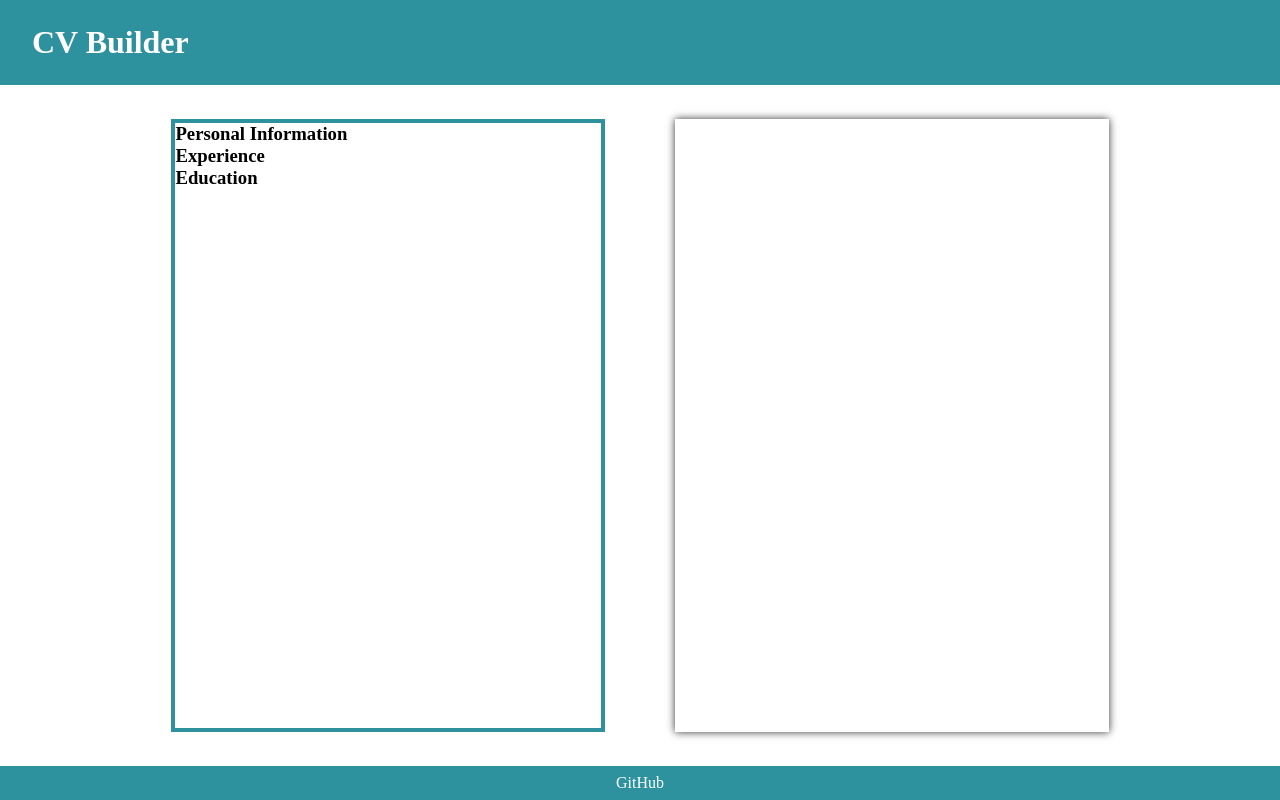
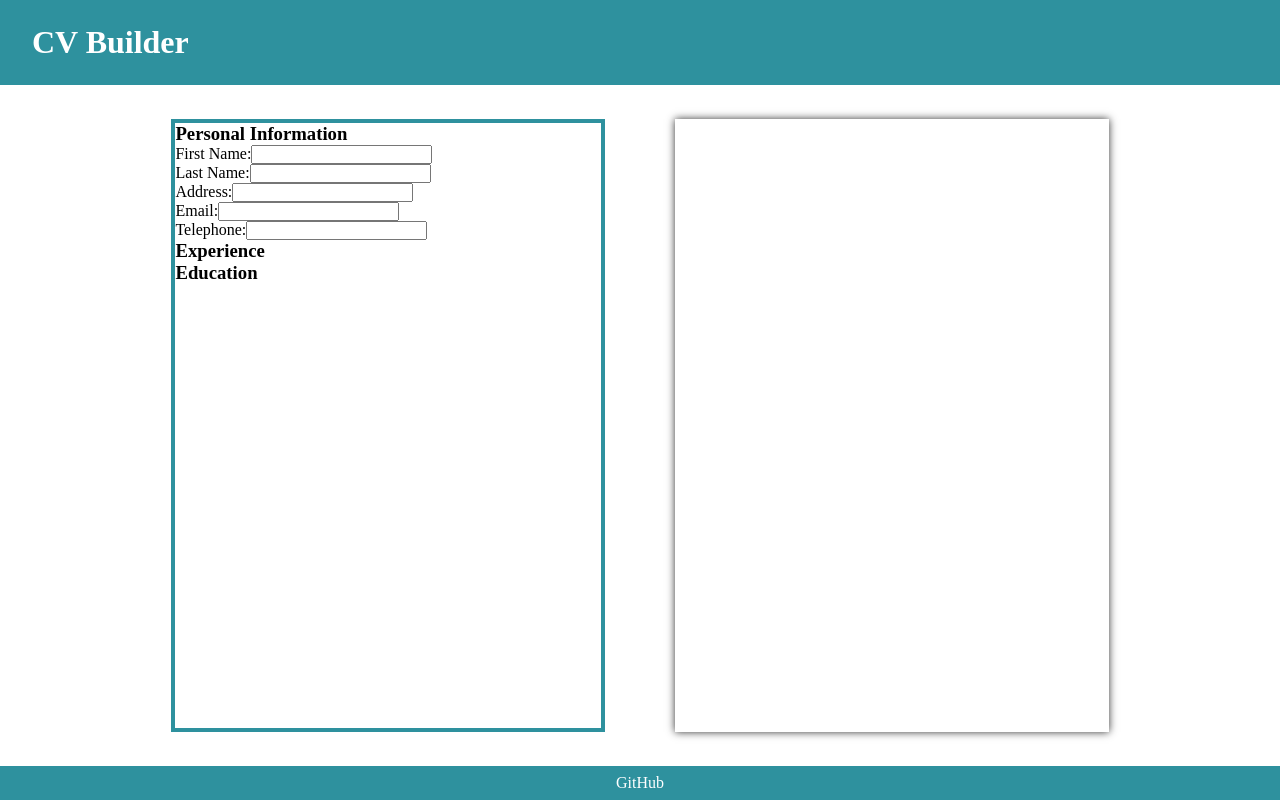
Before and after one commit to bkwong315/cv-application, a React app: page / in a window 1280 px wide. Built offline with nearby package versions, Linux system fonts and the light colour scheme; the HTML template or start-up script is replaced by a standard one.

Commit message:
Add personal info inputs

```diff
--- /dev/null
+++ b/src/components/LabeledInput/LabeledInput.tsx
@@ -0,0 +1,21 @@
+import * as React from 'react';
+
+import './LabeledInput';
+
+interface LabeledInputProps {
+  inputId: string;
+  inputName: string;
+}
+
+class LabeledInput extends React.Component<LabeledInputProps> {
+  render() {
+    return (
+      <div className={`${this.props.inputName}-wrapper`}>
+        <label htmlFor={this.props.inputId}>{this.props.inputName}:</label>
+        <input type='text' id={`${this.props.inputId}`} />
+      </div>
+    );
+  }
+}
+
+export default LabeledInput;
--- a/src/components/PersonalInfoEditor/PersonalInfoEditor.tsx
+++ b/src/components/PersonalInfoEditor/PersonalInfoEditor.tsx
@@ -1,10 +1,19 @@
 import * as React from 'react';
 
+import LabeledInput from '../LabeledInput/LabeledInput';
 import './PersonalInfoEditor.scss';
 
 class PersonalInfoEditor extends React.Component {
   render() {
-    return <div className='personal-info-editor'></div>;
+    return (
+      <div className='personal-info-editor'>
+        <LabeledInput inputName='First Name' inputId='first-name' />
+        <LabeledInput inputName='Last Name' inputId='last-name' />
+        <LabeledInput inputName='Address' inputId='address' />
+        <LabeledInput inputName='Email' inputId='email' />
+        <LabeledInput inputName='Telephone' inputId='telephone-number' />
+      </div>
+    );
   }
 }
 
```
Also changed, not shown: src/components/LabeledInput/LabeledInput.scss (added).
